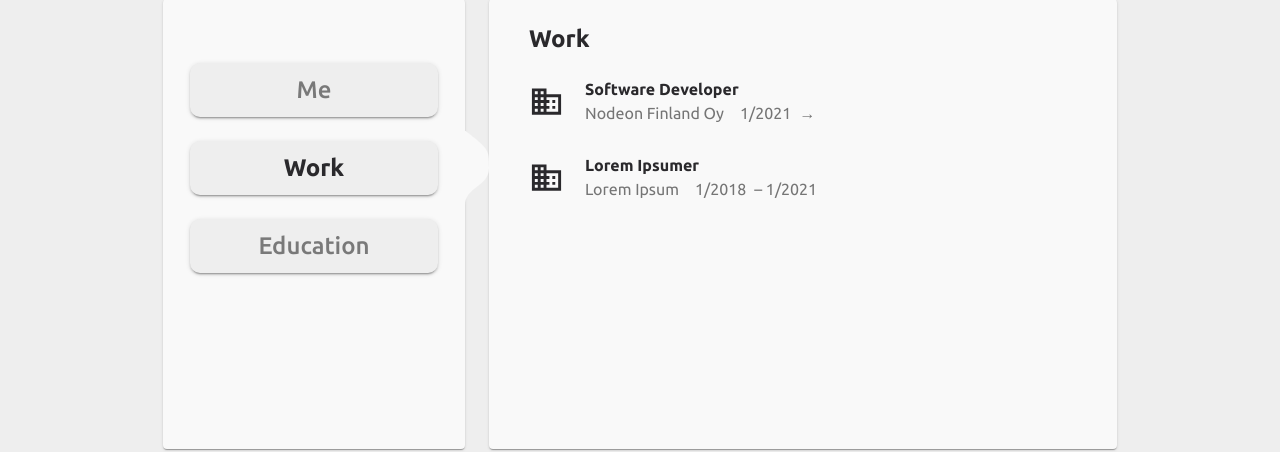
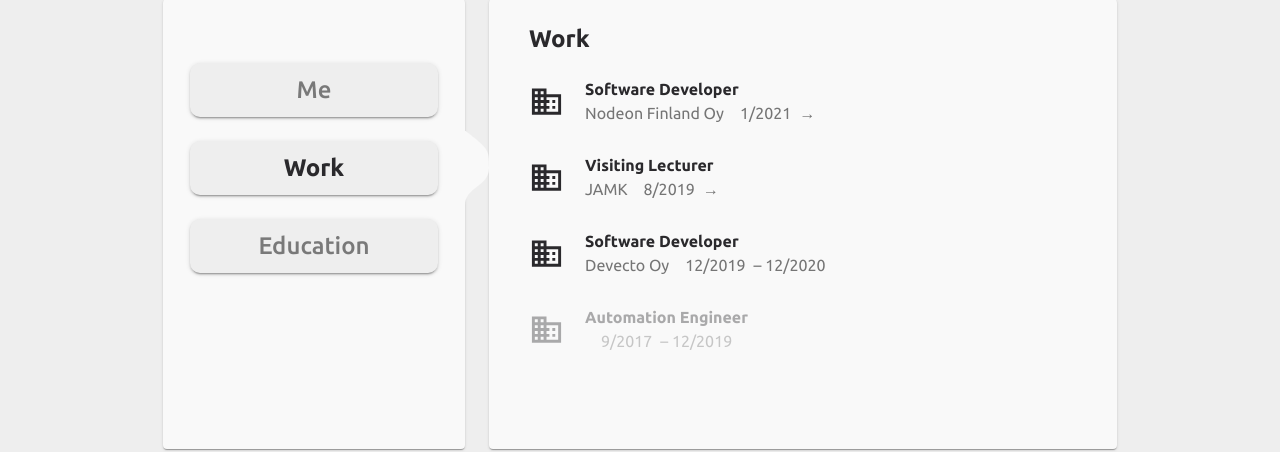
Before and after one commit to SamiHonkasalo/saho-portfolio, a React (Create React App) app: page / in a window 1280 px wide. Both pictures are taken after a click on the button "Work". Shown: the part 914-1366 px from the top of the page. Built offline with nearby package versions, Linux system fonts and the light colour scheme.

Commit message:
Added some experience and education content

```diff
--- a/src/i18n/en.json
+++ b/src/i18n/en.json
@@ -12,6 +12,12 @@
   },
   "experience": {
     "nodeon": "Software Developer",
-    "mock": "Lorem Ipsumer"
+    "jamk": "Visiting Lecturer",
+    "devecto": "Software Developer",
+    "previous": "Automation Engineer"
+  },
+  "education": {
+    "it": "ICT Engineer",
+    "automation": "Automation Engineer"
   }
 }
--- a/src/i18n/fi.json
+++ b/src/i18n/fi.json
@@ -12,6 +12,12 @@
   },
   "experience": {
     "nodeon": "Ohjelmistokehittäjä",
-    "mock": "Lorem Ipsumer"
+    "jamk": "Sivutoiminen Tuntiopettaja",
+    "devecto": "Ohjelmistokehittäjä",
+    "previous": "Automaatioinsinööri"
+  },
+  "education": {
+    "it": "Tieto- ja viestintätekniikan insinööri",
+    "automation": "Automaatiotekniikan insinööri"
   }
 }
--- a/src/pages/about/AboutSelectionContent.tsx
+++ b/src/pages/about/AboutSelectionContent.tsx
@@ -1,4 +1,5 @@
 import BusinessIcon from "@mui/icons-material/Business";
+import SchoolIcon from "@mui/icons-material/School";
 import {
   Card,
   List,
@@ -42,10 +43,37 @@ const Experiences: ExperienceItemProps[] = [
     from: { month: 1, year: 2021 },
   },
   {
-    titleTranslationKey: "mock",
-    company: "Lorem Ipsum",
-    from: { month: 1, year: 2018 },
-    to: { month: 1, year: 2021 },
+    titleTranslationKey: "jamk",
+    company: "JAMK",
+    from: { month: 8, year: 2019 },
+  },
+  {
+    titleTranslationKey: "devecto",
+    company: "Devecto Oy",
+    from: { month: 12, year: 2019 },
+    to: { month: 12, year: 2020 },
+  },
+  {
+    titleTranslationKey: "previous",
+    company: "",
+    from: { month: 9, year: 2017 },
+    to: { month: 12, year: 2019 },
+    disabled: true,
+  },
+];
+
+const Educations: EducationItemProps[] = [
+  {
+    titleTranslationKey: "it",
+    school: "JAMK",
+    from: { month: 9, year: 2019 },
+    to: { month: 9, year: 2020 },
+  },
+  {
+    titleTranslationKey: "automation",
+    school: "JAMK",
+    from: { month: 8, year: 2014 },
+    to: { month: 1, year: 2018 },
   },
 ];
 
@@ -80,7 +108,7 @@ export const AboutSelectionContent = ({
             section={
               <List>
                 {Experiences.map((e) => (
-                  <ExperienceListItem key={e.company} {...e} />
+                  <ExperienceListItem key={e.titleTranslationKey} {...e} />
                 ))}
               </List>
             }
@@ -91,7 +119,13 @@ export const AboutSelectionContent = ({
           <EducationSectionWrapper
             prevKey={prevSectionKey}
             curKey={activeSectionKey}
-            section={<AboutMeText />}
+            section={
+              <List>
+                {Educations.map((e) => (
+                  <EducationListItem key={e.titleTranslationKey} {...e} />
+                ))}
+              </List>
+            }
           />
         );
 
@@ -143,25 +177,27 @@ type AboutTimespan = {
   from: MonthYear;
   to?: MonthYear;
 };
-type ExperienceItem = {
-  titleTranslationKey: string;
-  company: string;
+
+type AboutListItemProps = {
+  icon: JSX.Element;
+  primary: string;
+  secondary: string;
+  ternary: JSX.Element;
+  disabled?: boolean;
 };
-
-type ExperienceItemProps = ExperienceItem & AboutTimespan;
-
-function ExperienceListItem({
-  titleTranslationKey,
-  company,
-  from,
-  to,
-}: ExperienceItemProps): JSX.Element {
-  const { t } = useTranslation("experience");
+function AboutListItem({
+  icon,
+  primary,
+  secondary,
+  ternary,
+  disabled,
+}: AboutListItemProps): JSX.Element {
   const isMobile = useIsMobile();
-  return (
-    <ListItem>
+  return React.useMemo(
+    () => (
+      <ListItem disabled={disabled}>
         <ListItemIcon sx={{ color: (theme) => theme.palette.common.black }}>
-        <BusinessIcon fontSize="large" />
+          {icon}
         </ListItemIcon>
         <ListItemText
           disableTypography
@@ -178,10 +214,11 @@ function ExperienceListItem({
               sx={{
                 color: (theme) => theme.palette.common.black,
                 fontWeight: (theme) => theme.typography.fontWeightBold,
-              fontSize: (theme) => theme.typography.pxToRem(isMobile ? 14 : 16),
+                fontSize: (theme) =>
+                  theme.typography.pxToRem(isMobile ? 14 : 16),
               }}
             >
-            {t(titleTranslationKey)}
+              {primary}
             </Typography>
           }
           secondary={
@@ -193,13 +230,64 @@ function ExperienceListItem({
                   color: (theme) => theme.palette.grey[600],
                 }}
               >
-              {company}
+                {secondary}
               </Typography>
-            {timespansToComponent(from, to)}
+              {ternary}
             </>
           }
         />
       </ListItem>
+    ),
+    [disabled, icon, isMobile, primary, secondary, ternary],
+  );
+}
+
+type ExperienceItem = {
+  titleTranslationKey: string;
+  company: string;
+  disabled?: boolean;
+};
+type ExperienceItemProps = ExperienceItem & AboutTimespan;
+
+function ExperienceListItem({
+  titleTranslationKey,
+  company,
+  disabled,
+  from,
+  to,
+}: ExperienceItemProps): JSX.Element {
+  const { t } = useTranslation("experience");
+  return (
+    <AboutListItem
+      primary={t(titleTranslationKey)}
+      secondary={company}
+      disabled={disabled}
+      ternary={timespansToComponent(from, to)}
+      icon={<BusinessIcon fontSize="large" />}
+    />
+  );
+}
+
+type EducationItem = {
+  titleTranslationKey: string;
+  school: string;
+};
+type EducationItemProps = EducationItem & AboutTimespan;
+
+function EducationListItem({
+  titleTranslationKey,
+  school,
+  from,
+  to,
+}: EducationItemProps): JSX.Element {
+  const { t } = useTranslation("education");
+  return (
+    <AboutListItem
+      primary={t(titleTranslationKey)}
+      secondary={school}
+      ternary={timespansToComponent(from, to)}
+      icon={<SchoolIcon fontSize="large" />}
+    />
   );
 }
 
```
Lines whose indentation alone changed are shown as unchanged.
